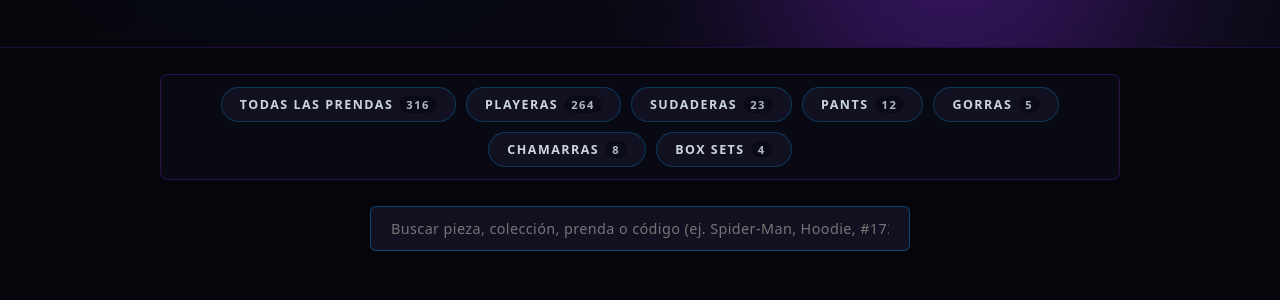
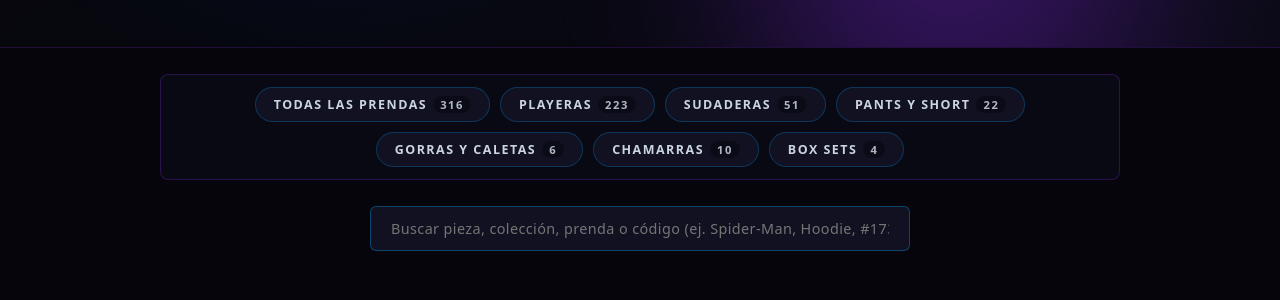
Before and after one commit to somafitx/DESARROLLO, a plain HTML site: page index.html in a window 1280 px wide. Shown: the part 485-785 px from the top of the page. Drawn offline with Linux system fonts and the light colour scheme.

Commit message:
Update index.html

```diff
--- a/index.html
+++ b/index.html
@@ -289,7 +289,7 @@
       text-shadow: 0 0 8px rgba(0, 168, 255, 0.8);
     }
 
-    /* === BARRA SUB-MENÚ DE PRENDAS (PLAYERAS, PANTS, SUDADERAS, GORRAS) === */
+    /* === BARRA SUB-MENÚ DE PRENDAS (PLAYERAS, PANTS Y SHORT, SUDADERAS, GORRAS Y CALETAS) === */
     .menu-tipos-prenda {
       display: flex;
       justify-content: center;
@@ -1440,8 +1440,8 @@
     const ORDEN_TIPOS_PRENDA = [
       "Playeras",
       "Sudaderas",
-      "Pants",
-      "Gorras",
+      "Pants y Short",
+      "Gorras y Caletas",
       "Chamarras",
       "Box Sets"
     ];
@@ -1461,18 +1461,70 @@
     const PORTADAS_TIPO_PRENDA = {
       "Playeras": "prenda-171.jpg",
       "Sudaderas": "prenda-183.jpg",
-      "Pants": "prenda-188.jpg",
-      "Gorras": "prenda-089.jpg",
+      "Pants y Short": "prenda-188.jpg",
+      "Gorras y Caletas": "prenda-089.jpg",
       "Chamarras": "prenda-163.jpg",
       "Box Sets": "prenda-181.jpg"
     };
 
-    // Clasificación automática precisa por tipo de prenda
+    const CATEGORIA_OVERRIDES = {
+      1: "Sudaderas",
+      2: "Sudaderas",
+      6: "Sudaderas",
+      8: "Gorras y Caletas",
+      15: "Sudaderas",
+      16: "Pants y Short",
+      21: "Sudaderas",
+      26: "Pants y Short",
+      35: "Pants y Short",
+      40: "Sudaderas",
+      45: "Sudaderas",
+      55: "Sudaderas",
+      63: "Pants y Short",
+      64: "Sudaderas",
+      68: "Pants y Short",
+      69: "Sudaderas",
+      71: "Sudaderas",
+      76: "Sudaderas",
+      92: "Sudaderas",
+      93: "Pants y Short",
+      94: "Sudaderas",
+      101: "Sudaderas",
+      104: "Sudaderas",
+      108: "Sudaderas",
+      113: "Sudaderas",
+      115: "Chamarras",
+      123: "Pants y Short",
+      131: "Sudaderas",
+      140: "Pants y Short",
+      146: "Sudaderas",
+      155: "Sudaderas",
+      157: "Chamarras",
+      162: "Pants y Short",
+      164: "Sudaderas",
+      174: "Playeras",
+      198: "Playeras",
+      240: "Sudaderas",
+      260: "Sudaderas",
+      288: "Pants y Short",
+      300: "Sudaderas",
+      302: "Sudaderas",
+      303: "Pants y Short",
+      304: "Sudaderas",
+      305: "Pants y Short",
+      314: "Sudaderas"
+    };
+
+    // Clasificación automática precisa por tipo de prenda (con ajustes manuales)
     function detectarTipoPrenda(item) {
+      const numId = Math.floor(Number(item.id));
+      if (CATEGORIA_OVERRIDES[numId]) {
+        return CATEGORIA_OVERRIDES[numId];
+      }
       const n = item.nombre.toLowerCase();
       if (n.includes("box set")) return "Box Sets";
-      if (n.includes("beanie") || n.includes("gorra") || n.includes("cap")) return "Gorras";
-      if (n.includes("pants") || n.includes("jogger") || n.includes("shorts")) return "Pants";
+      if (n.includes("beanie") || n.includes("gorra") || n.includes("cap")) return "Gorras y Caletas";
+      if (n.includes("pants") || n.includes("jogger") || n.includes("shorts")) return "Pants y Short";
       if (n.includes("jacket")) return "Chamarras";
       if (n.includes("hoodie")) return "Sudaderas";
       return "Playeras";
```
